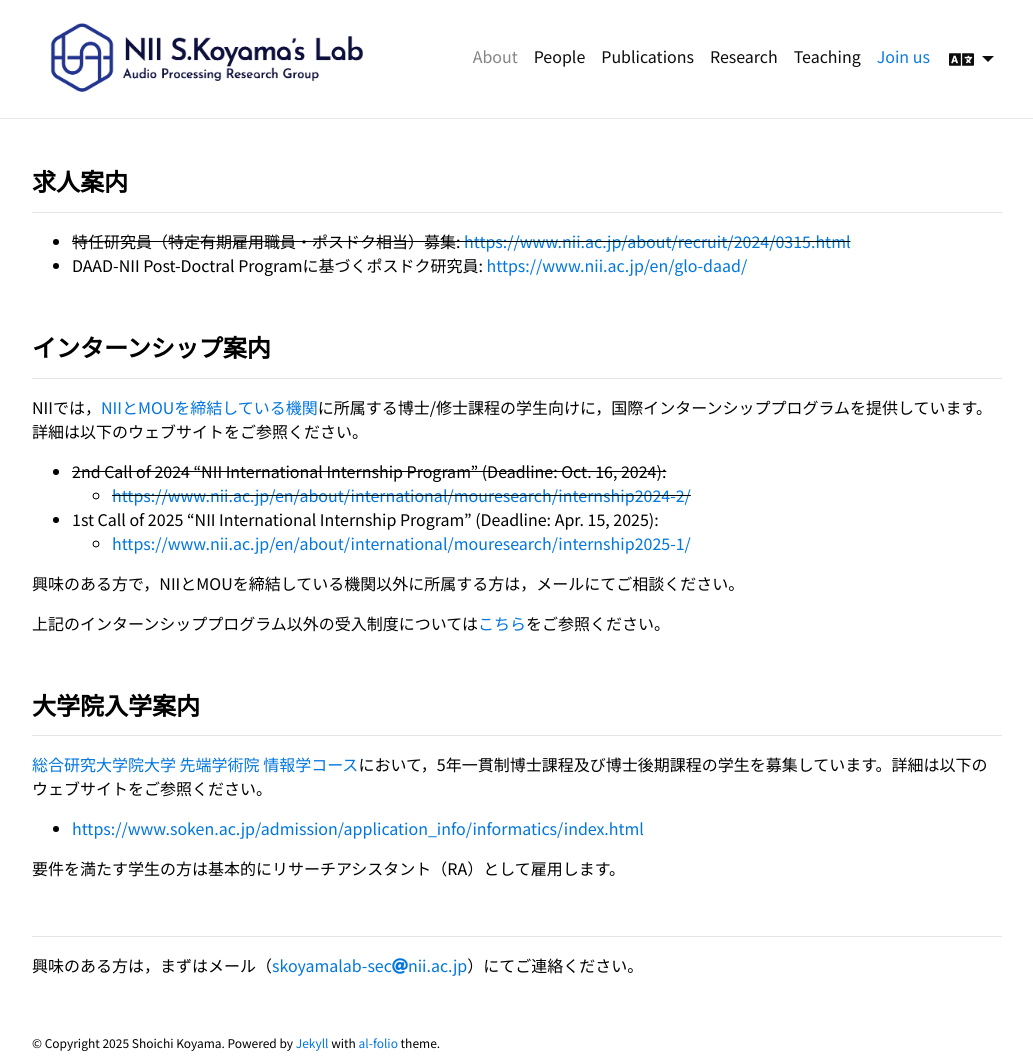
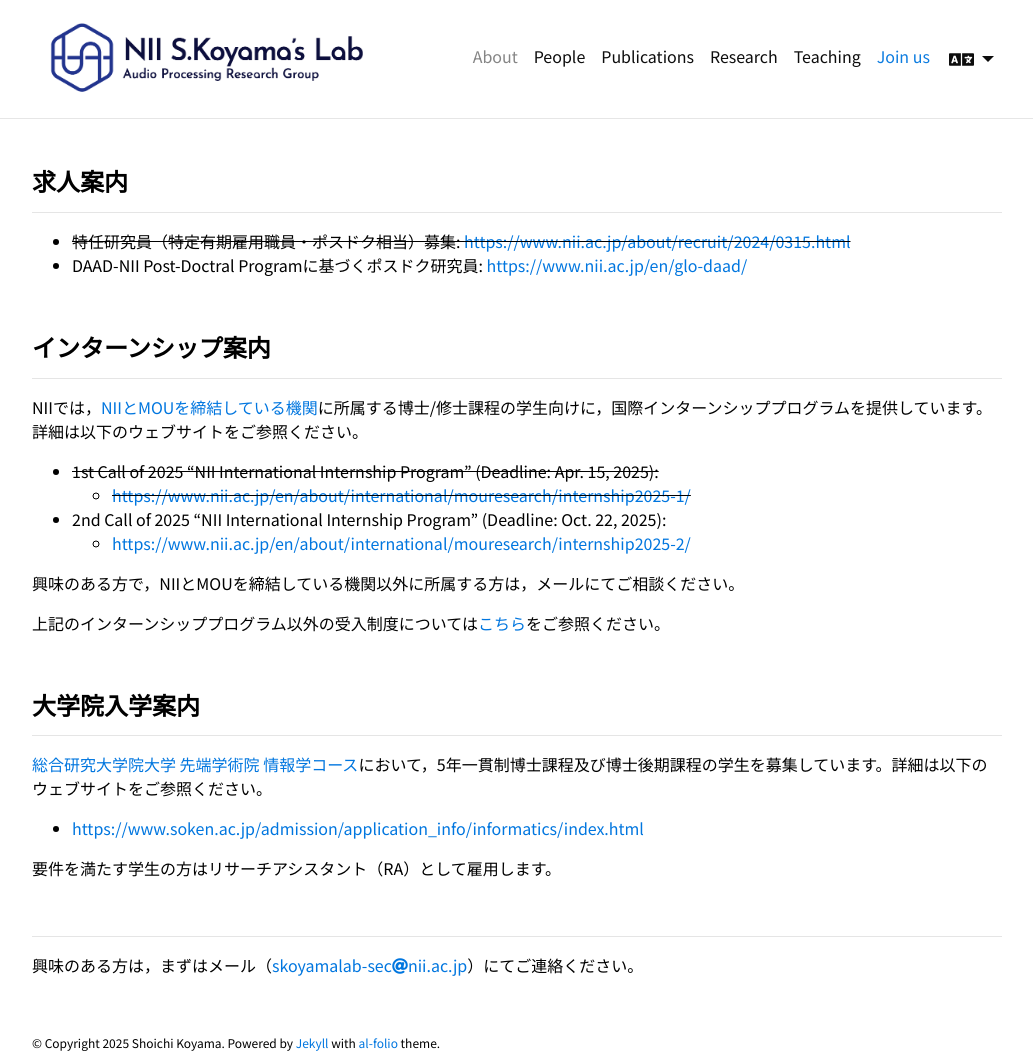
Before and after one commit to skoyamalab/skoyamalab.github.io, a Jekyll site: the page built from _pages_ja/recruitment.md, in a window 1280 px wide and 1060 px high. Shown: the whole window, without its empty margins (123-1156 px from the left). Built offline with Jekyll 4.4.1, drawn with Linux system fonts in a browser that asks for light colours; comment, search, counter and statistics services are not loaded; a style sheet for code colours, icons or effects is not loaded.

Commit message:
updated pubs

```diff
--- a/_data/coauthors.yml
+++ b/_data/coauthors.yml
@@ -34,6 +34,10 @@
   - firstname: ["Fabio", "F."]
     url: https://www.deib.polimi.it/eng/people/details/573870
 
+"Di Carlo":
+  - firstname: ["Diego", "D."]
+    url: https://diegodicarlo.com/
+
 "Sakamoto":
   - firstname: ["Shuichi", "S."]
     url: https://researchmap.jp/sakashu
--- a/_pages_ja/recruitment.md
+++ b/_pages_ja/recruitment.md
@@ -23,10 +23,10 @@ nav_ja_order: 5
 
 NIIでは，[NIIとMOUを締結している機関](https://www.nii.ac.jp/about/international/mou/)に所属する博士/修士課程の学生向けに，国際インターンシッププログラムを提供しています。詳細は以下のウェブサイトをご参照ください。
 
-- ~~2nd Call of 2024  "NII International Internship Program" (Deadline: Oct. 16, 2024):~~
-    - ~~[https://www.nii.ac.jp/en/about/international/mouresearch/internship2024-2/](https://www.nii.ac.jp/en/about/international/mouresearch/internship2024-2/)~~
-- 1st Call of 2025  "NII International Internship Program" (Deadline: Apr. 15, 2025):
-    - [https://www.nii.ac.jp/en/about/international/mouresearch/internship2025-1/](https://www.nii.ac.jp/en/about/international/mouresearch/internship2025-1/)
+- ~~1st Call of 2025  "NII International Internship Program" (Deadline: Apr. 15, 2025):~~
+    - ~~[https://www.nii.ac.jp/en/about/international/mouresearch/internship2025-1/](https://www.nii.ac.jp/en/about/international/mouresearch/internship2025-1/)~~
+- 2nd Call of 2025  "NII International Internship Program" (Deadline: Oct. 22, 2025):
+    - [https://www.nii.ac.jp/en/about/international/mouresearch/internship2025-2/](https://www.nii.ac.jp/en/about/international/mouresearch/internship2025-2/)
 
 興味のある方で，NIIとMOUを締結している機関以外に所属する方は，メールにてご相談ください。
 
@@ -42,7 +42,7 @@ NIIでは，[NIIとMOUを締結している機関](https://www.nii.ac.jp/about/i
 
 - [https://www.soken.ac.jp/admission/application_info/informatics/index.html](https://www.soken.ac.jp/admission/application_info/informatics/index.html)
 
-要件を満たす学生の方は基本的にリサーチアシスタント（RA）として雇用します。
+要件を満たす学生の方はリサーチアシスタント（RA）として雇用します。
 
 <br />
 
```
Also changed, not shown: _bibliography/skoyamalab_en.bib (+12 -0 lines), _bibliography/skoyamalab_ja.bib (+12 -0 lines), _pages/recruitment.md (+5 -5 lines).
